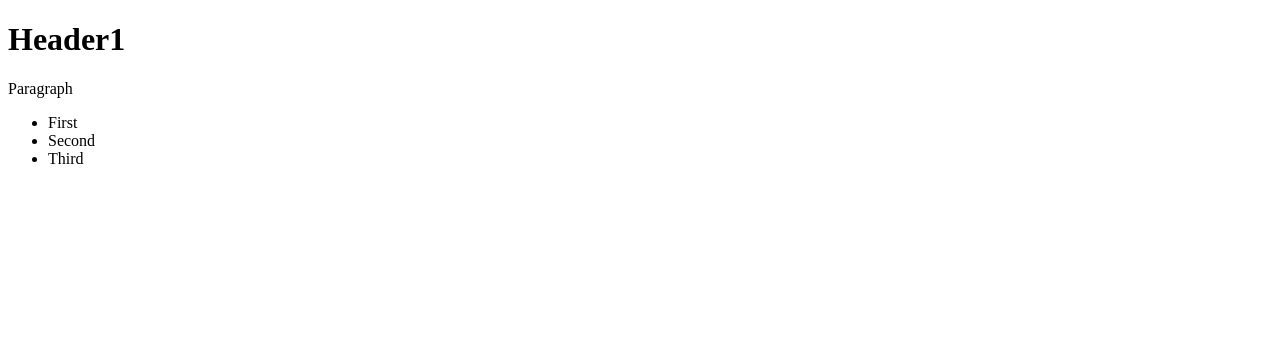
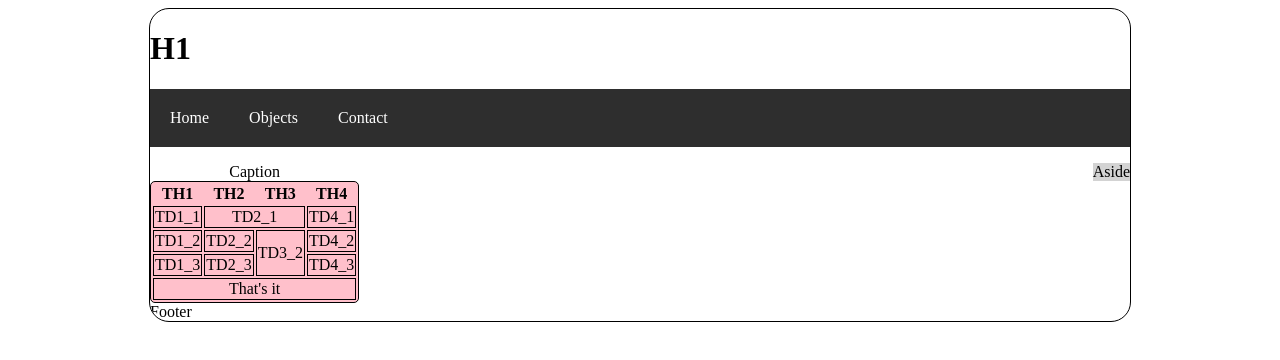
Before and after one commit to Kewlan/kewlan.github.io, a plain HTML site: page index.html in a window 1280 px wide. Drawn offline with Linux system fonts and the light colour scheme.

Commit message:
Testing more

```diff
--- a/index.html
+++ b/index.html
@@ -2,18 +2,66 @@
 <html lang="sv">
 
 <head>
-    <meta lang="utf-8">
+    <meta charset="utf-8">
     <title>Title here</title>
+    <link rel="stylesheet" href="style.css">
+    <link rel="icon" type="image/x-icon" href="/favicon.ico">
 </head>
 
 <body>
-    <h1>Header1</h1>
-    <p>Paragraph</p>
-    <ul>
-        <li>First</li>
-        <li>Second</li>
-        <li>Third</li>
-    </ul>
+    <div class="content">
+        <header>
+            <h1>H1</h1>
+            <ul class="nav">
+                <li class="nav"><a href="index.html">Home</a></li>
+                <li class="nav"><a href="object.html">Objects</a></li>
+                <li class="nav"><a href="contact.html">Contact</a></li>
+            </ul>
+        </header>
+
+        <aside>
+            Aside
+        </aside>
+
+        <main>
+            <table>
+                <caption>Caption</caption>
+                <thead>
+                    <tr>
+                        <th>TH1</th>
+                        <th>TH2</th>
+                        <th>TH3</th>
+                        <th>TH4</th>
+                    </tr>
+                </thead>
+                <tbody>
+                    <tr>
+                        <td>TD1_1</td>
+                        <td colspan="2">TD2_1</td>
+                        <td>TD4_1</td>
+                    </tr>
+                    <tr>
+                        <td>TD1_2</td>
+                        <td>TD2_2</td>
+                        <td rowspan="2">TD3_2</td>
+                        <td>TD4_2</td>
+                    </tr>
+                    <tr>
+                        <td>TD1_3</td>
+                        <td>TD2_3</td>
+                        <td>TD4_3</td>
+                    </tr>
+                </tbody>
+                <tfoot>
+                    <td colspan="4">That's it</td>
+                </tfoot>
+            </table>
+        </main>
+
+        <footer>
+            <div>Footer</div>
+        </footer>
+    </div>
 </body>
 
 </html>
--- /dev/null
+++ b/style.css
@@ -0,0 +1,46 @@
+div.content {
+    max-width: 980px;
+    margin: auto;
+    border: 1px solid black;
+    border-radius: 20px;
+    overflow: hidden;
+}
+
+ul.nav {
+    list-style-type: none;
+    background-color: rgb(46, 46, 46);
+    padding: 0;
+    overflow: hidden;
+}
+
+li.nav a {
+    float: left;
+    display: block;
+    padding: 20px;
+    text-decoration: none;
+    color: white;
+}
+
+li.nav a:hover {
+    background-color: rgb(54, 54, 54);
+}
+
+table {
+    background-color: pink;
+    border-radius: 5px;
+}
+
+table,
+td {
+    border: 1px solid black;
+}
+
+td,
+th {
+    text-align: center;
+}
+
+aside {
+    float: right;
+    background-color: lightgray;
+}
```
Also changed, not shown: contact.html (added), favicon.ico (added), object.html (added).
